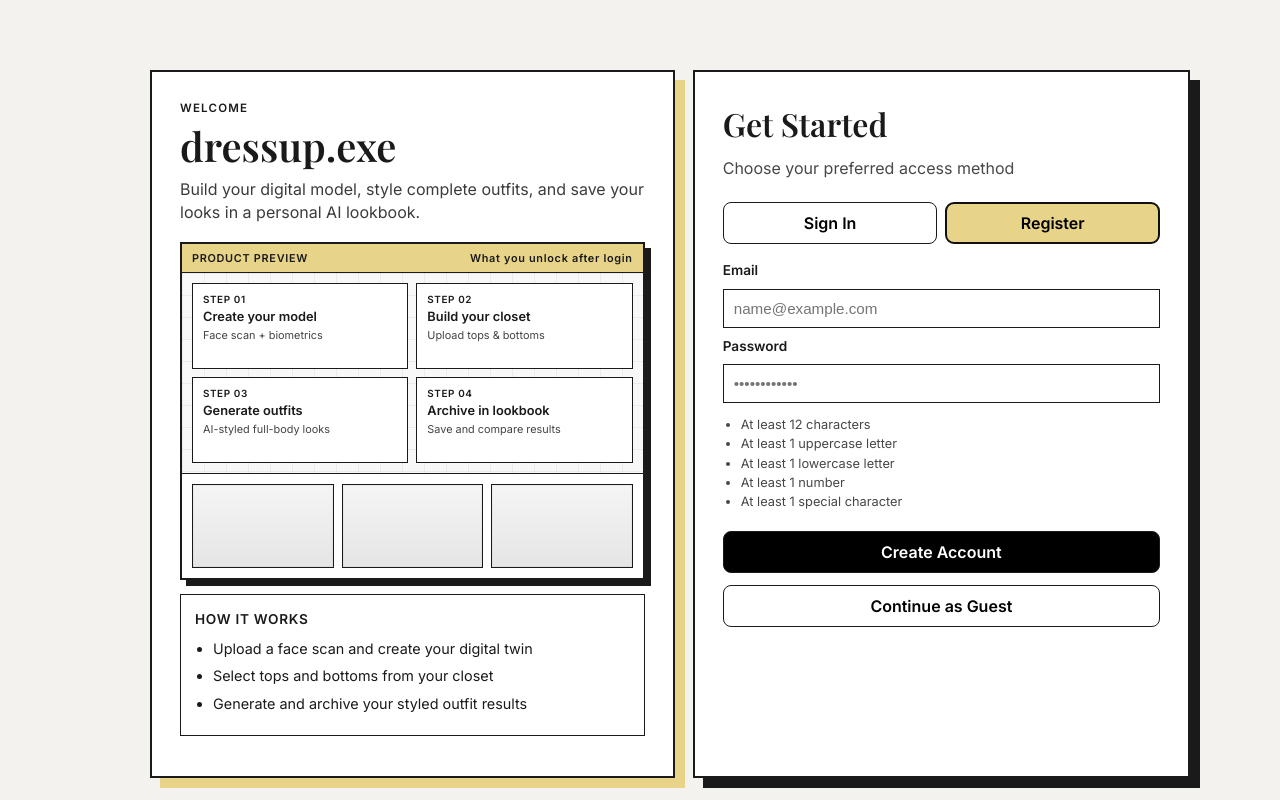
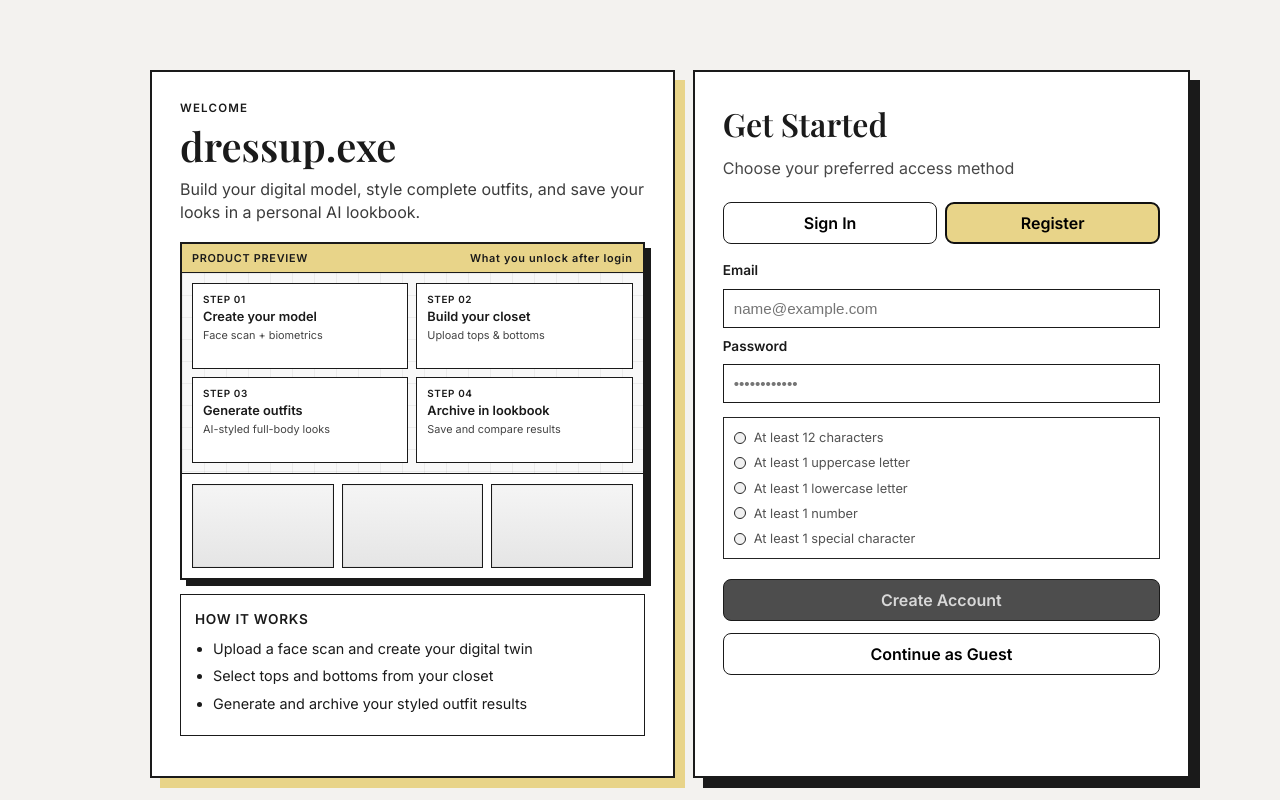
Before and after one commit to Sissighn/dressup-exe, a React (Vite) app in the folder frontend/: page / in a window 1280 px wide. Both pictures are taken after a click on the button "Register". Built offline with nearby package versions, Linux system fonts and the light colour scheme; a web font is replaced by a local one.

Commit message:
feat: enhance password validation rules and improve styling for better user feedback

```diff
--- a/frontend/src/pages/Auth.jsx
+++ b/frontend/src/pages/Auth.jsx
@@ -13,18 +13,55 @@
 
   const requirements = useMemo(
     () => [
-      "At least 12 characters",
-      "At least 1 uppercase letter",
-      "At least 1 lowercase letter",
-      "At least 1 number",
-      "At least 1 special character",
+      {
+        key: "length",
+        label: "At least 12 characters",
+        test: (value) => value.length >= 12,
+      },
+      {
+        key: "uppercase",
+        label: "At least 1 uppercase letter",
+        test: (value) => /[A-Z]/.test(value),
+      },
+      {
+        key: "lowercase",
+        label: "At least 1 lowercase letter",
+        test: (value) => /[a-z]/.test(value),
+      },
+      {
+        key: "number",
+        label: "At least 1 number",
+        test: (value) => /\d/.test(value),
+      },
+      {
+        key: "special",
+        label: "At least 1 special character",
+        test: (value) => /[^A-Za-z0-9]/.test(value),
+      },
     ],
     [],
   );
 
+  const requirementChecks = useMemo(
+    () =>
+      requirements.map((rule) => ({
+        ...rule,
+        valid: rule.test(password),
+      })),
+    [requirements, password],
+  );
+
+  const areAllRequirementsMet = requirementChecks.every((rule) => rule.valid);
+
   const submitAuth = async (e) => {
     e.preventDefault();
     setError("");
+
+    if (isRegister && !areAllRequirementsMet) {
+      setError("Please satisfy all password rules before creating an account.");
+      return;
+    }
+
     setIsLoading(true);
 
     try {
@@ -171,22 +208,35 @@
               className="auth-input"
               type="password"
               value={password}
-              onChange={(e) => setPassword(e.target.value)}
+              onChange={(e) => {
+                setPassword(e.target.value);
+                if (error) setError("");
+              }}
               placeholder="••••••••••••"
               required
             />
 
             {isRegister && (
               <ul className="password-rules">
-                {requirements.map((rule) => (
-                  <li key={rule}>{rule}</li>
+                {requirementChecks.map((rule) => (
+                  <li
+                    key={rule.key}
+                    className={`password-rule ${rule.valid ? "valid" : "invalid"}`}
+                  >
+                    <span className="password-rule-dot" aria-hidden="true" />
+                    <span>{rule.label}</span>
+                  </li>
                 ))}
               </ul>
             )}
 
             {error && <p className="auth-error">{error}</p>}
 
-            <button className="auth-primary" type="submit" disabled={isLoading}>
+            <button
+              className="auth-primary"
+              type="submit"
+              disabled={isLoading || (isRegister && !areAllRequirementsMet)}
+            >
               {isLoading
                 ? "Please wait..."
                 : isRegister
--- a/frontend/src/pages/auth.css
+++ b/frontend/src/pages/auth.css
@@ -229,10 +229,48 @@
 }
 
 .password-rules {
-  margin: 4px 0 0;
-  padding-left: 18px;
+  margin: 6px 0 0;
+  padding: 10px;
+  list-style: none;
+  border: 1px solid var(--border-color);
+  background: #fff;
   font-size: 0.8rem;
-  opacity: 0.8;
+  opacity: 0.95;
+}
+
+.password-rule {
+  display: flex;
+  align-items: center;
+  gap: 8px;
+  margin-bottom: 6px;
+  color: #2c2c2c;
+}
+
+.password-rule:last-child {
+  margin-bottom: 0;
+}
+
+.password-rule-dot {
+  width: 10px;
+  height: 10px;
+  border-radius: 999px;
+  border: 1px solid var(--border-color);
+  background: #f1f1f1;
+  flex: 0 0 10px;
+}
+
+.password-rule.valid {
+  color: #355628;
+  font-weight: 700;
+}
+
+.password-rule.valid .password-rule-dot {
+  background: #7ea85a;
+  border-color: #355628;
+}
+
+.password-rule.invalid {
+  color: #4a4a4a;
 }
 
 .auth-error {
@@ -257,6 +295,12 @@
   color: #fff;
 }
 
+.auth-primary:disabled {
+  background: #4d4d4d;
+  color: #d8d8d8;
+  cursor: not-allowed;
+}
+
 .auth-guest {
   background: #fff;
   color: #000;
```
